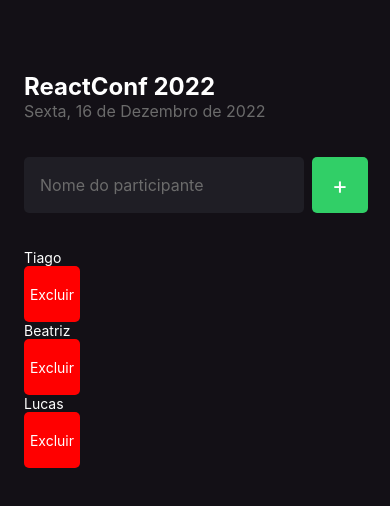
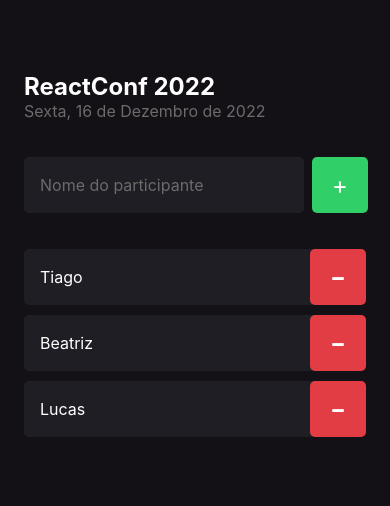
Before and after one commit to TiagoDiass/im-here, a React Native app: screen / in a window 390 px wide. Shown: the top 506 px of the page. Built offline with nearby package versions, Linux system fonts and the light colour scheme.

Commit message:
feat: finish Participant component

```diff
--- a/src/components/Participant/Participant.styles.ts
+++ b/src/components/Participant/Participant.styles.ts
@@ -1,16 +1,33 @@
 import { StyleSheet } from "react-native";
 
 export const styles = StyleSheet.create({
+  container: {
+    width: "100%",
+    backgroundColor: "#1F1E25",
+    borderRadius: 5,
+    flexDirection: "row",
+    alignItems: "center",
+    paddingLeft: 16,
+    marginBottom: 10,
+  },
+
+  participantName: {
+    color: "#fff",
+    flex: 1,
+    fontSize: 16,
+  },
+
   button: {
     width: 56,
     height: 56,
     borderRadius: 5,
-    backgroundColor: "red",
+    backgroundColor: "#E23C44",
     alignItems: "center",
     justifyContent: "center",
   },
 
   buttonText: {
     color: "#fff",
+    fontSize: 36,
   },
 });
--- a/src/components/Participant/Participant.tsx
+++ b/src/components/Participant/Participant.tsx
@@ -11,11 +11,11 @@
   handleDeleteParticipant,
 }: ParticipantProps) {
   return (
-    <View>
-      <Text style={{ color: "#fff" }}>{participantName}</Text>
+    <View style={styles.container}>
+      <Text style={styles.participantName}>{participantName}</Text>
 
       <TouchableOpacity style={styles.button} onPress={handleDeleteParticipant}>
-        <Text style={styles.buttonText}>Excluir</Text>
+        <Text style={styles.buttonText}>-</Text>
       </TouchableOpacity>
     </View>
   );
```
